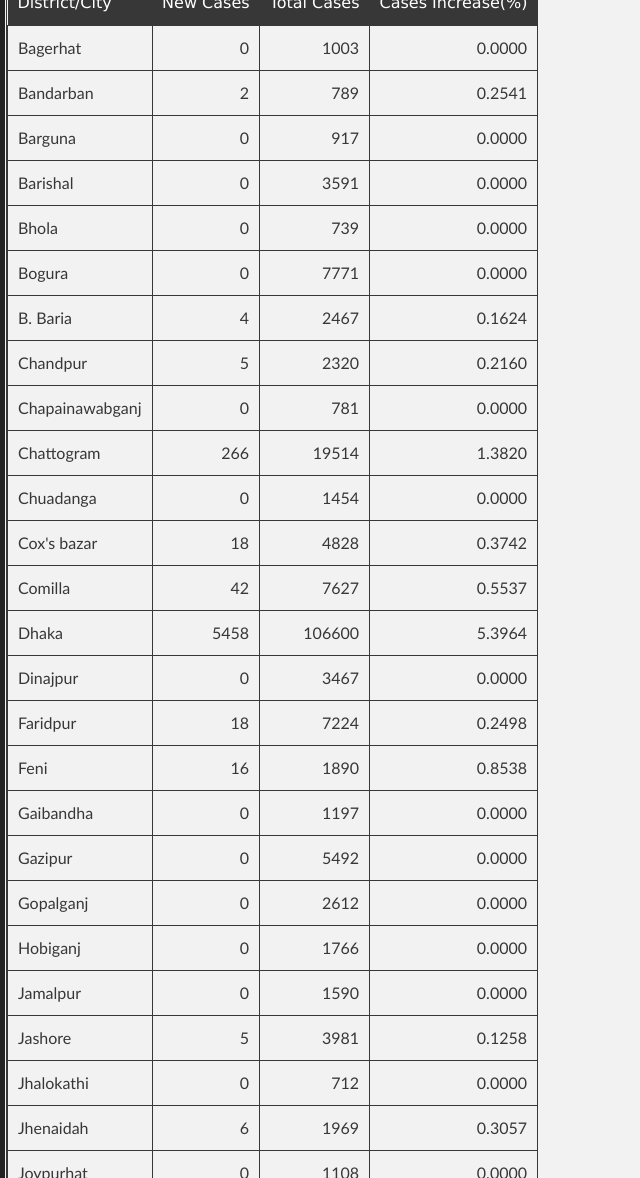
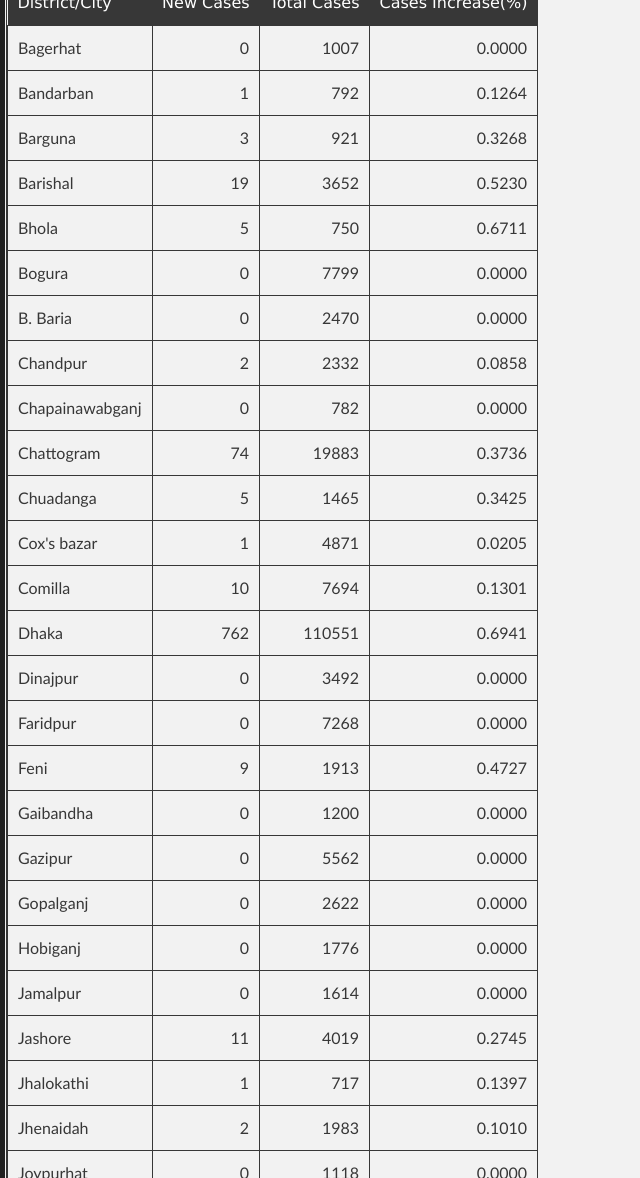
Before and after one commit to promitbasak/covid19bd, a Jekyll site: the page index.html, which Jekyll copies as it is, in a window 1280 px wide and 1400 px high, scrolled down 3941 px. Shown: the part 222-1400 px from the top of the window, without its empty margins (0-640 px from the left). Built offline with Jekyll 4.4.1, drawn with Linux system fonts in a browser that asks for light colours; some of the changed text lies outside the part shown.

Commit message:
Update index.html

```diff
--- a/index.html
+++ b/index.html
@@ -67,21 +67,21 @@
 </tr></thead>
 <tbody>
 <tr>
-<td>2020-10-10</td>
-<td align="right">1203</td>
-<td align="right">23</td>
-<td align="right">1453</td>
-<td align="right">10859</td>
-<td align="right">377073</td>
-<td align="right">5500</td>
-<td align="right">291365</td>
-<td align="right">80208</td>
-<td align="right">2063578</td>
-<td align="right">1.4586</td>
-<td align="right">0.0189</td>
-<td align="right">18.2728</td>
-<td align="right">2094.8500</td>
-<td align="right">30.5556</td>
+<td>2020-10-15</td>
+<td align="right">1600</td>
+<td align="right">15</td>
+<td align="right">1780</td>
+<td align="right">14104</td>
+<td align="right">384559</td>
+<td align="right">5608</td>
+<td align="right">299229</td>
+<td align="right">79722</td>
+<td align="right">2128602</td>
+<td align="right">1.4583</td>
+<td align="right">0.0187</td>
+<td align="right">18.0663</td>
+<td align="right">2136.4389</td>
+<td align="right">31.1556</td>
 </tr>
 </tbody>
 </table>
@@ -89,27 +89,27 @@
         <h3>Graphs:</h3>
         <div class="photo-album">
       <div>
-        <img src="https://raw.githubusercontent.com/promitbasak/Covid-19_bd_extended/master/assests/2020-10-10/Figure_1.png">
+        <img src="https://raw.githubusercontent.com/promitbasak/Covid-19_bd_extended/master/assests/2020-10-15/Figure_1.png">
         <h5>Overall Condition</h5>
       </div>
       <div>
-        <img src="https://raw.githubusercontent.com/promitbasak/Covid-19_bd_extended/master/assests/2020-10-10/Figure_2.png">
+        <img src="https://raw.githubusercontent.com/promitbasak/Covid-19_bd_extended/master/assests/2020-10-15/Figure_2.png">
         <h5>Total Cases</h5>
       </div>
       <div>
-        <img src="https://raw.githubusercontent.com/promitbasak/Covid-19_bd_extended/master/assests/2020-10-10/Figure_8.png">
+        <img src="https://raw.githubusercontent.com/promitbasak/Covid-19_bd_extended/master/assests/2020-10-15/Figure_8.png">
         <h5>Total Deaths</h5>
       </div>
       <div>
-        <img src="https://raw.githubusercontent.com/promitbasak/Covid-19_bd_extended/master/assests/2020-10-10/Figure_24.png">
+        <img src="https://raw.githubusercontent.com/promitbasak/Covid-19_bd_extended/master/assests/2020-10-15/Figure_24.png">
         <h5>District-wise Corona Map</h5>
       </div>
       <div>
-        <img src="https://raw.githubusercontent.com/promitbasak/Covid-19_bd_extended/master/assests/2020-10-10/Figure_20.png">
+        <img src="https://raw.githubusercontent.com/promitbasak/Covid-19_bd_extended/master/assests/2020-10-15/Figure_20.png">
         <h5>BD vs USA: Cases</h5>
       </div>
       <div>
-        <img src="https://raw.githubusercontent.com/promitbasak/Covid-19_bd_extended/master/assests/2020-10-10/Figure_21.png">
+        <img src="https://raw.githubusercontent.com/promitbasak/Covid-19_bd_extended/master/assests/2020-10-15/Figure_21.png">
         <h5>BD vs USA: Deaths</h5>
       </div>
     </div>
@@ -127,175 +127,175 @@
 <tbody><tr>
 <td>Bagerhat</td>
 <td align="right">0</td>
-<td align="right">1003</td>
+<td align="right">1007</td>
 <td align="right">0.0000</td>
 </tr>
 <tr>
 <td>Bandarban</td>
+<td align="right">1</td>
+<td align="right">792</td>
+<td align="right">0.1264</td>
+</tr>
+<tr>
+<td>Barguna</td>
+<td align="right">3</td>
+<td align="right">921</td>
+<td align="right">0.3268</td>
+</tr>
+<tr>
+<td>Barishal</td>
+<td align="right">19</td>
+<td align="right">3652</td>
+<td align="right">0.5230</td>
+</tr>
+<tr>
+<td>Bhola</td>
+<td align="right">5</td>
+<td align="right">750</td>
+<td align="right">0.6711</td>
+</tr>
+<tr>
+<td>Bogura</td>
+<td align="right">0</td>
+<td align="right">7799</td>
+<td align="right">0.0000</td>
+</tr>
+<tr>
+<td>B. Baria</td>
+<td align="right">0</td>
+<td align="right">2470</td>
+<td align="right">0.0000</td>
+</tr>
+<tr>
+<td>Chandpur</td>
 <td align="right">2</td>
-<td align="right">789</td>
-<td align="right">0.2541</td>
-</tr>
-<tr>
-<td>Barguna</td>
-<td align="right">0</td>
-<td align="right">917</td>
-<td align="right">0.0000</td>
-</tr>
-<tr>
-<td>Barishal</td>
-<td align="right">0</td>
-<td align="right">3591</td>
-<td align="right">0.0000</td>
-</tr>
-<tr>
-<td>Bhola</td>
-<td align="right">0</td>
-<td align="right">739</td>
-<td align="right">0.0000</td>
-</tr>
-<tr>
-<td>Bogura</td>
-<td align="right">0</td>
-<td align="right">7771</td>
-<td align="right">0.0000</td>
-</tr>
-<tr>
-<td>B. Baria</td>
-<td align="right">4</td>
-<td align="right">2467</td>
-<td align="right">0.1624</td>
-</tr>
-<tr>
-<td>Chandpur</td>
+<td align="right">2332</td>
+<td align="right">0.0858</td>
+</tr>
+<tr>
+<td>Chapainawabganj</td>
+<td align="right">0</td>
+<td align="right">782</td>
+<td align="right">0.0000</td>
+</tr>
+<tr>
+<td>Chattogram</td>
+<td align="right">74</td>
+<td align="right">19883</td>
+<td align="right">0.3736</td>
+</tr>
+<tr>
+<td>Chuadanga</td>
 <td align="right">5</td>
-<td align="right">2320</td>
-<td align="right">0.2160</td>
-</tr>
-<tr>
-<td>Chapainawabganj</td>
-<td align="right">0</td>
-<td align="right">781</td>
-<td align="right">0.0000</td>
-</tr>
-<tr>
-<td>Chattogram</td>
-<td align="right">266</td>
-<td align="right">19514</td>
-<td align="right">1.3820</td>
-</tr>
-<tr>
-<td>Chuadanga</td>
-<td align="right">0</td>
-<td align="right">1454</td>
-<td align="right">0.0000</td>
+<td align="right">1465</td>
+<td align="right">0.3425</td>
 </tr>
 <tr>
 <td>Cox&#39;s bazar</td>
-<td align="right">18</td>
-<td align="right">4828</td>
-<td align="right">0.3742</td>
+<td align="right">1</td>
+<td align="right">4871</td>
+<td align="right">0.0205</td>
 </tr>
 <tr>
 <td>Comilla</td>
-<td align="right">42</td>
-<td align="right">7627</td>
-<td align="right">0.5537</td>
+<td align="right">10</td>
+<td align="right">7694</td>
+<td align="right">0.1301</td>
 </tr>
 <tr>
 <td>Dhaka</td>
-<td align="right">5458</td>
-<td align="right">106600</td>
-<td align="right">5.3964</td>
+<td align="right">762</td>
+<td align="right">110551</td>
+<td align="right">0.6941</td>
 </tr>
 <tr>
 <td>Dinajpur</td>
 <td align="right">0</td>
-<td align="right">3467</td>
+<td align="right">3492</td>
 <td align="right">0.0000</td>
 </tr>
 <tr>
 <td>Faridpur</td>
-<td align="right">18</td>
-<td align="right">7224</td>
-<td align="right">0.2498</td>
+<td align="right">0</td>
+<td align="right">7268</td>
+<td align="right">0.0000</td>
 </tr>
 <tr>
 <td>Feni</td>
-<td align="right">16</td>
-<td align="right">1890</td>
-<td align="right">0.8538</td>
+<td align="right">9</td>
+<td align="right">1913</td>
+<td align="right">0.4727</td>
 </tr>
 <tr>
 <td>Gaibandha</td>
 <td align="right">0</td>
-<td align="right">1197</td>
+<td align="right">1200</td>
 <td align="right">0.0000</td>
 </tr>
 <tr>
 <td>Gazipur</td>
 <td align="right">0</td>
-<td align="right">5492</td>
+<td align="right">5562</td>
 <td align="right">0.0000</td>
 </tr>
 <tr>
 <td>Gopalganj</td>
 <td align="right">0</td>
-<td align="right">2612</td>
+<td align="right">2622</td>
 <td align="right">0.0000</td>
 </tr>
 <tr>
 <td>Hobiganj</td>
 <td align="right">0</td>
-<td align="right">1766</td>
+<td align="right">1776</td>
 <td align="right">0.0000</td>
 </tr>
 <tr>
 <td>Jamalpur</td>
 <td align="right">0</td>
-<td align="right">1590</td>
+<td align="right">1614</td>
 <td align="right">0.0000</td>
 </tr>
 <tr>
 <td>Jashore</td>
-<td align="right">5</td>
-<td align="right">3981</td>
-<td align="right">0.1258</td>
+<td align="right">11</td>
+<td align="right">4019</td>
+<td align="right">0.2745</td>
 </tr>
 <tr>
 <td>Jhalokathi</td>
-<td align="right">0</td>
-<td align="right">712</td>
-<td align="right">0.0000</td>
+<td align="right">1</td>
+<td align="right">717</td>
+<td align="right">0.1397</td>
 </tr>
 <tr>
 <td>Jhenaidah</td>
-<td align="right">6</td>
-<td align="right">1969</td>
-<td align="right">0.3057</td>
+<td align="right">2</td>
+<td align="right">1983</td>
+<td align="right">0.1010</td>
 </tr>
 <tr>
 <td>Joypurhat</td>
 <td align="right">0</td>
-<td align="right">1108</td>
+<td align="right">1118</td>
 <td align="right">0.0000</td>
 </tr>
 <tr>
 <td>Khagrachari</td>
-<td align="right">2</td>
-<td align="right">690</td>
-<td align="right">0.2907</td>
+<td align="right">0</td>
+<td align="right">704</td>
+<td align="right">0.0000</td>
 </tr>
 <tr>
 <td>Khulna</td>
 <td align="right">9</td>
-<td align="right">6472</td>
-<td align="right">0.1393</td>
+<td align="right">6528</td>
+<td align="right">0.1381</td>
 </tr>
 <tr>
 <td>Kishoreganj</td>
 <td align="right">0</td>
-<td align="right">2856</td>
+<td align="right">2895</td>
 <td align="right">0.0000</td>
 </tr>
 <tr>
@@ -306,206 +306,206 @@
 </tr>
 <tr>
 <td>Kushtia</td>
-<td align="right">4</td>
-<td align="right">3338</td>
-<td align="right">0.1200</td>
+<td align="right">5</td>
+<td align="right">3367</td>
+<td align="right">0.1487</td>
 </tr>
 <tr>
 <td>Laksmipur</td>
-<td align="right">8</td>
-<td align="right">2158</td>
-<td align="right">0.3721</td>
+<td align="right">1</td>
+<td align="right">2161</td>
+<td align="right">0.0463</td>
 </tr>
 <tr>
 <td>Lalmonirhat</td>
 <td align="right">0</td>
-<td align="right">884</td>
+<td align="right">885</td>
 <td align="right">0.0000</td>
 </tr>
 <tr>
 <td>Madaripur</td>
 <td align="right">0</td>
-<td align="right">1475</td>
+<td align="right">1479</td>
 <td align="right">0.0000</td>
 </tr>
 <tr>
 <td>Magura</td>
-<td align="right">2</td>
-<td align="right">926</td>
-<td align="right">0.2165</td>
+<td align="right">1</td>
+<td align="right">931</td>
+<td align="right">0.1075</td>
 </tr>
 <tr>
 <td>Manikganj</td>
-<td align="right">4</td>
-<td align="right">1507</td>
-<td align="right">0.2661</td>
+<td align="right">0</td>
+<td align="right">1527</td>
+<td align="right">0.0000</td>
 </tr>
 <tr>
 <td>Moulvibazar</td>
 <td align="right">0</td>
-<td align="right">1726</td>
+<td align="right">1742</td>
 <td align="right">0.0000</td>
 </tr>
 <tr>
 <td>Meherpur</td>
-<td align="right">4</td>
-<td align="right">631</td>
-<td align="right">0.6380</td>
+<td align="right">0</td>
+<td align="right">634</td>
+<td align="right">0.0000</td>
 </tr>
 <tr>
 <td>Munshigonj</td>
-<td align="right">12</td>
-<td align="right">3537</td>
-<td align="right">0.3404</td>
+<td align="right">0</td>
+<td align="right">3555</td>
+<td align="right">0.0000</td>
 </tr>
 <tr>
 <td>Mymensingh</td>
 <td align="right">0</td>
-<td align="right">3736</td>
+<td align="right">3749</td>
 <td align="right">0.0000</td>
 </tr>
 <tr>
 <td>Naogaon</td>
 <td align="right">0</td>
-<td align="right">1327</td>
+<td align="right">1336</td>
 <td align="right">0.0000</td>
 </tr>
 <tr>
 <td>Narail</td>
 <td align="right">1</td>
-<td align="right">1362</td>
-<td align="right">0.0735</td>
+<td align="right">1373</td>
+<td align="right">0.0729</td>
 </tr>
 <tr>
 <td>Narayanganj</td>
-<td align="right">0</td>
-<td align="right">6856</td>
-<td align="right">0.0000</td>
+<td align="right">12</td>
+<td align="right">6935</td>
+<td align="right">0.1733</td>
 </tr>
 <tr>
 <td>Narshingdi</td>
 <td align="right">0</td>
-<td align="right">2364</td>
+<td align="right">2381</td>
 <td align="right">0.0000</td>
 </tr>
 <tr>
 <td>Natore</td>
 <td align="right">0</td>
-<td align="right">1010</td>
+<td align="right">1021</td>
 <td align="right">0.0000</td>
 </tr>
 <tr>
 <td>Netrokona</td>
 <td align="right">0</td>
-<td align="right">721</td>
+<td align="right">724</td>
 <td align="right">0.0000</td>
 </tr>
 <tr>
 <td>Nilphamari</td>
 <td align="right">0</td>
-<td align="right">1086</td>
+<td align="right">1100</td>
 <td align="right">0.0000</td>
 </tr>
 <tr>
 <td>Noakhali</td>
-<td align="right">19</td>
-<td align="right">5016</td>
-<td align="right">0.3802</td>
+<td align="right">5</td>
+<td align="right">5035</td>
+<td align="right">0.0994</td>
 </tr>
 <tr>
 <td>Pabna</td>
 <td align="right">0</td>
-<td align="right">1155</td>
+<td align="right">1177</td>
 <td align="right">0.0000</td>
 </tr>
 <tr>
 <td>Panchagarh</td>
 <td align="right">0</td>
-<td align="right">633</td>
+<td align="right">641</td>
 <td align="right">0.0000</td>
 </tr>
 <tr>
 <td>Patuakhali</td>
-<td align="right">0</td>
-<td align="right">1441</td>
-<td align="right">0.0000</td>
+<td align="right">7</td>
+<td align="right">1462</td>
+<td align="right">0.4811</td>
 </tr>
 <tr>
 <td>Pirojpur</td>
-<td align="right">0</td>
-<td align="right">1093</td>
-<td align="right">0.0000</td>
+<td align="right">1</td>
+<td align="right">1095</td>
+<td align="right">0.0914</td>
 </tr>
 <tr>
 <td>Rajbari</td>
-<td align="right">4</td>
-<td align="right">3092</td>
-<td align="right">0.1295</td>
+<td align="right">0</td>
+<td align="right">3113</td>
+<td align="right">0.0000</td>
 </tr>
 <tr>
 <td>Rajshahi</td>
 <td align="right">0</td>
-<td align="right">5005</td>
+<td align="right">5037</td>
 <td align="right">0.0000</td>
 </tr>
 <tr>
 <td>Rangamati</td>
-<td align="right">4</td>
-<td align="right">911</td>
-<td align="right">0.4410</td>
+<td align="right">2</td>
+<td align="right">918</td>
+<td align="right">0.2183</td>
 </tr>
 <tr>
 <td>Rangpur</td>
 <td align="right">0</td>
-<td align="right">2893</td>
+<td align="right">2909</td>
 <td align="right">0.0000</td>
 </tr>
 <tr>
 <td>Satkhira</td>
-<td align="right">2</td>
-<td align="right">1105</td>
-<td align="right">0.1813</td>
+<td align="right">0</td>
+<td align="right">1107</td>
+<td align="right">0.0000</td>
 </tr>
 <tr>
 <td>Shariatpur</td>
 <td align="right">0</td>
-<td align="right">1720</td>
+<td align="right">1728</td>
 <td align="right">0.0000</td>
 </tr>
 <tr>
 <td>Sherpur</td>
 <td align="right">0</td>
-<td align="right">479</td>
+<td align="right">484</td>
 <td align="right">0.0000</td>
 </tr>
 <tr>
 <td>Sirajganj</td>
 <td align="right">0</td>
-<td align="right">2190</td>
+<td align="right">2201</td>
 <td align="right">0.0000</td>
 </tr>
 <tr>
 <td>Sunamganj</td>
 <td align="right">0</td>
-<td align="right">2362</td>
+<td align="right">2371</td>
 <td align="right">0.0000</td>
 </tr>
 <tr>
 <td>Sylhet</td>
 <td align="right">0</td>
-<td align="right">6991</td>
+<td align="right">7169</td>
 <td align="right">0.0000</td>
 </tr>
 <tr>
 <td>Tangail</td>
 <td align="right">0</td>
-<td align="right">3177</td>
+<td align="right">3210</td>
 <td align="right">0.0000</td>
 </tr>
 <tr>
 <td>Thakurgaon</td>
 <td align="right">0</td>
-<td align="right">1150</td>
+<td align="right">1167</td>
 <td align="right">0.0000</td>
 </tr>
 </tbody></table>
@@ -4222,6 +4222,91 @@
 <td align="right">2094.8500</td>
 <td align="right">30.5556</td>
 </tr>
+<tr>
+<td>2020-10-11</td>
+<td align="right">1193</td>
+<td align="right">24</td>
+<td align="right">1495</td>
+<td align="right">9467</td>
+<td align="right">378266</td>
+<td align="right">5524</td>
+<td align="right">292860</td>
+<td align="right">79882</td>
+<td align="right">2073045</td>
+<td align="right">1.4603</td>
+<td align="right">0.0189</td>
+<td align="right">18.2469</td>
+<td align="right">2101.4778</td>
+<td align="right">30.6889</td>
+</tr>
+<tr>
+<td>2020-10-12</td>
+<td align="right">1472</td>
+<td align="right">31</td>
+<td align="right">1531</td>
+<td align="right">13227</td>
+<td align="right">379738</td>
+<td align="right">5555</td>
+<td align="right">294391</td>
+<td align="right">79792</td>
+<td align="right">2086272</td>
+<td align="right">1.4629</td>
+<td align="right">0.0189</td>
+<td align="right">18.2017</td>
+<td align="right">2109.6556</td>
+<td align="right">30.8611</td>
+</tr>
+<tr>
+<td>2020-10-13</td>
+<td align="right">1537</td>
+<td align="right">22</td>
+<td align="right">1482</td>
+<td align="right">13815</td>
+<td align="right">381275</td>
+<td align="right">5577</td>
+<td align="right">295873</td>
+<td align="right">79825</td>
+<td align="right">2100087</td>
+<td align="right">1.4627</td>
+<td align="right">0.0188</td>
+<td align="right">18.1552</td>
+<td align="right">2118.1944</td>
+<td align="right">30.9833</td>
+</tr>
+<tr>
+<td>2020-10-14</td>
+<td align="right">1684</td>
+<td align="right">16</td>
+<td align="right">1576</td>
+<td align="right">14411</td>
+<td align="right">382959</td>
+<td align="right">5593</td>
+<td align="right">297449</td>
+<td align="right">79917</td>
+<td align="right">2114498</td>
+<td align="right">1.4605</td>
+<td align="right">0.0188</td>
+<td align="right">18.1111</td>
+<td align="right">2127.5500</td>
+<td align="right">31.0722</td>
+</tr>
+<tr>
+<td>2020-10-15</td>
+<td align="right">1600</td>
+<td align="right">15</td>
+<td align="right">1780</td>
+<td align="right">14104</td>
+<td align="right">384559</td>
+<td align="right">5608</td>
+<td align="right">299229</td>
+<td align="right">79722</td>
+<td align="right">2128602</td>
+<td align="right">1.4583</td>
+<td align="right">0.0187</td>
+<td align="right">18.0663</td>
+<td align="right">2136.4389</td>
+<td align="right">31.1556</td>
+</tr>
 </tbody></table>
 
 
```
Also changed, not shown: other parts of index.html (+1 -1 lines).
